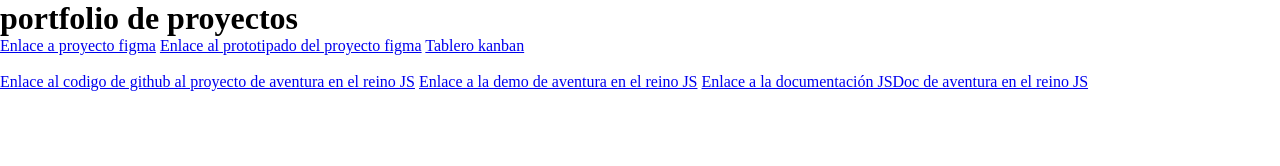
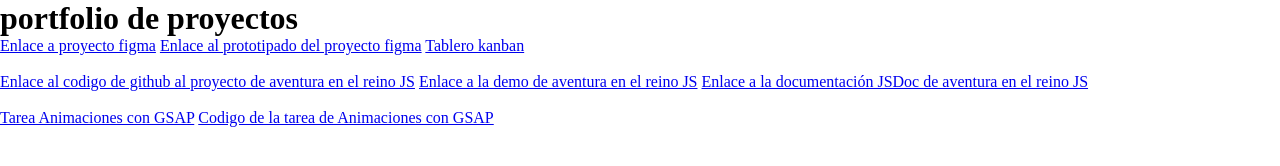
Before and after one commit to Rebelan/portfolio-proyectos, a plain HTML site: page index.html in a window 1280 px wide. Drawn offline with Linux system fonts and the light colour scheme.

Commit message:
se ha añadido la demo de la nueva tarea y su codigo

```diff
--- a/index.html
+++ b/index.html
@@ -19,5 +19,9 @@
     github al proyecto de aventura en el reino JS</a>
     <a href="https://rebelan.github.io/Aventura-en-el-reino-JS/">Enlace a la demo de aventura en el reino JS</a>
     <a href="https://rebelan.github.io/documentacion-Aventura-en-el-reino-JS/">Enlace a la documentación JSDoc de aventura en el reino JS</a>
+  <br>
+  <br>
+  <a href="https://rebelan.github.io/animacionesGSAP/">Tarea Animaciones con GSAP</a>
+  <a href="https://github.com/Rebelan/animacionesGSAP">Codigo de la tarea de Animaciones con GSAP</a>
 </body>
 </html>
```
